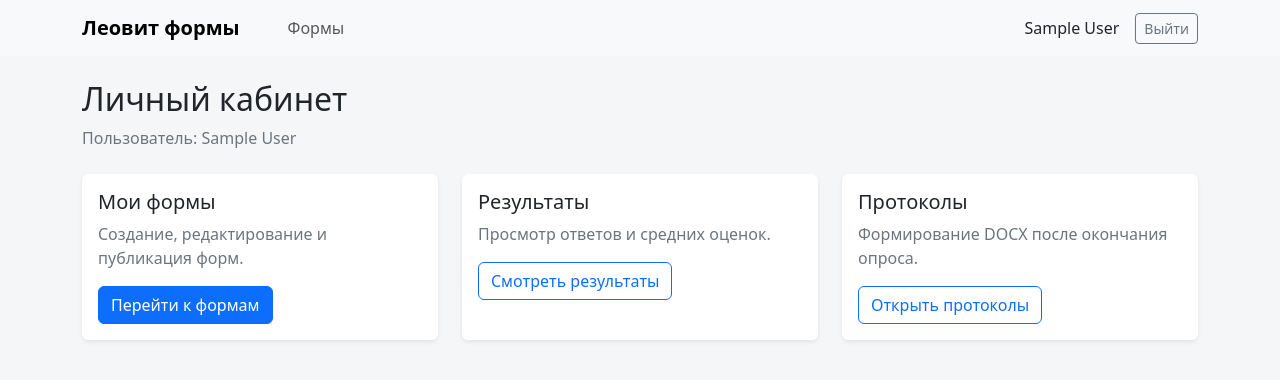
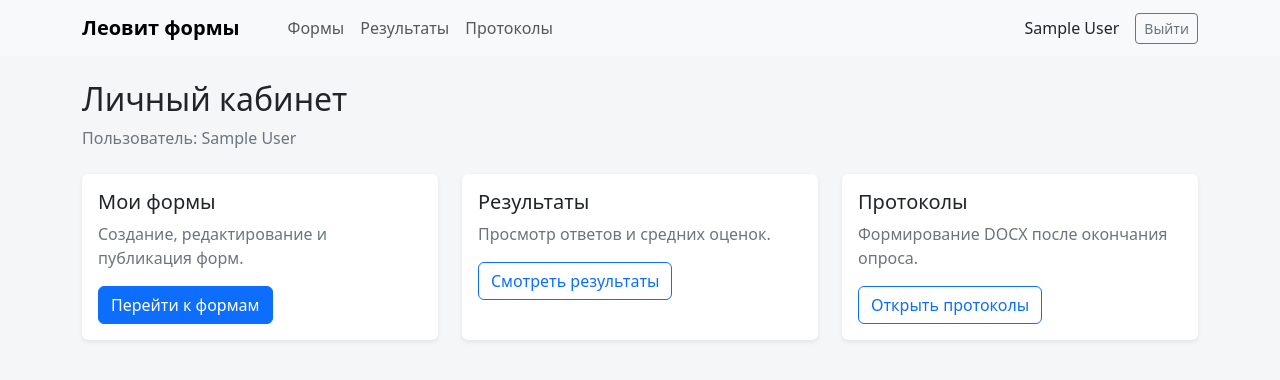
Before and after one commit to ihareru/leo_forms, a Django app: page / in a window 1280 px wide. Shown: the top 380 px of the page. Run offline with Django 5.2, Linux system fonts and the light colour scheme; the visitor is signed in with stand-in values (Sample User, id 1).

Commit message:
Menu points

```diff
--- a/templates/base.html
+++ b/templates/base.html
@@ -44,6 +44,20 @@
                         href="{% url 'surveys:survey_list' %}"
                     >
                         Формы
+                    </a>
+
+                    <a
+                        class="nav-link"
+                        href="{% url 'surveys:results_list' %}"
+                    >
+                        Результаты
+                    </a>
+
+                    <a
+                        class="nav-link"
+                        href="{% url 'surveys:protocol_list' %}"
+                    >
+                        Протоколы
                     </a>
                 </div>
             {% endif %}
```
